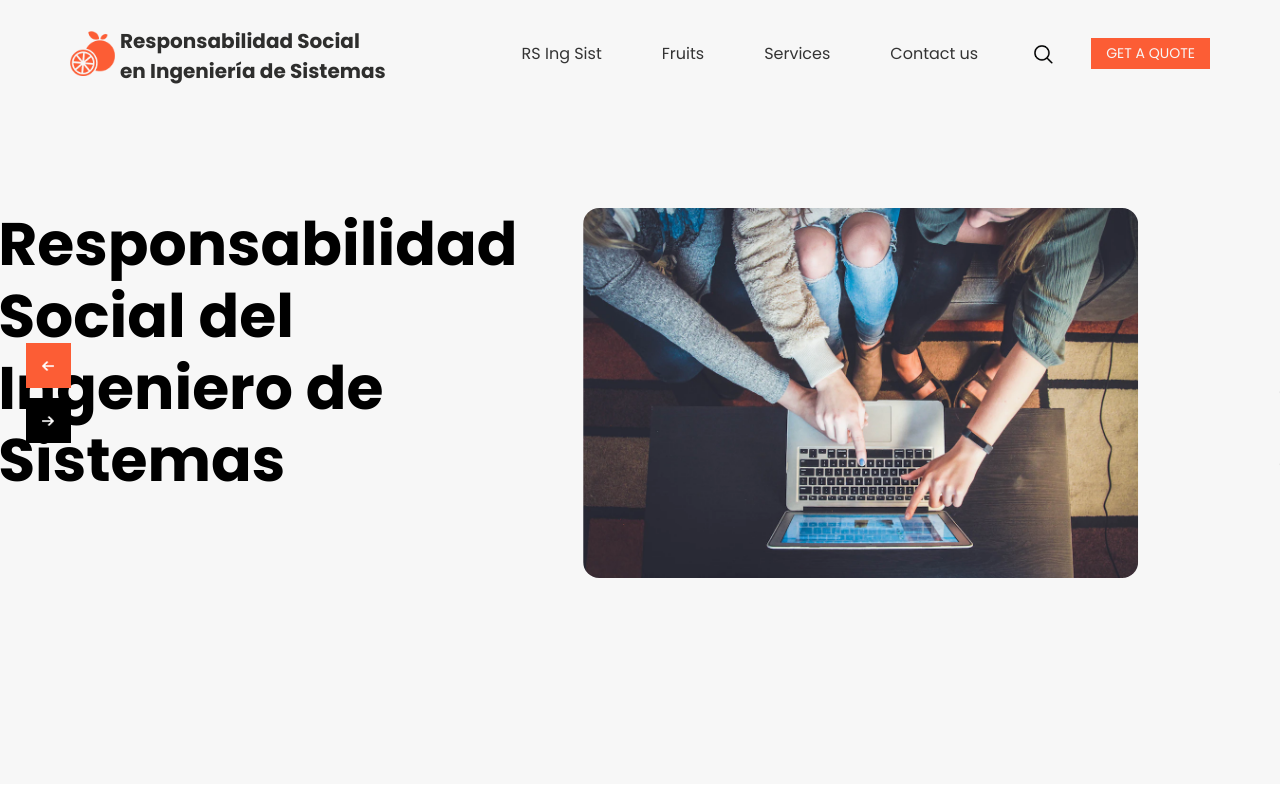
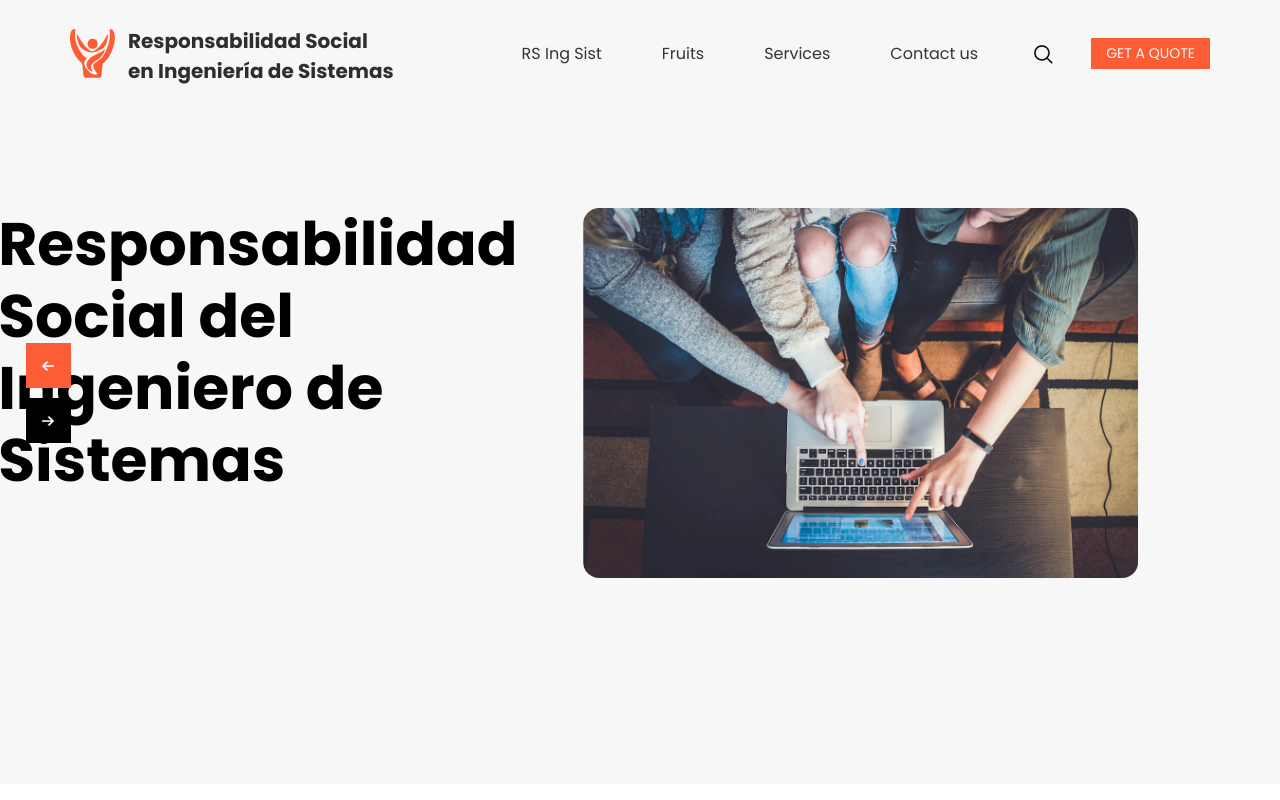
Before and after one commit to gustavoam-asdf/social-responsibility, a website: page public/index.html in a window 1280 px wide. Shown: the top 800 px of the page. Drawn offline with nearby package versions, Linux system fonts and the light colour scheme; some packages are replaced by stand-ins of ours.

Commit message:
add logo

```diff
--- a/public/index.html
+++ b/public/index.html
@@ -36,8 +36,9 @@
 		<header class="header_section">
 			<div class="container">
 				<nav class="navbar navbar-expand-lg custom_nav-container pt-3">
-					<a class="navbar-brand" href="index.html" style="text-transform: none;">
-						<img src="images/logo.png" alt="" /><span>
+					<a class="navbar-brand" href="index.html" style="text-transform: none;display: flex; gap: .5rem;">
+						<img src="images/main/logo.svg" alt="" />
+						<span>
 							Responsabilidad Social <br> en Ingeniería de Sistemas
 						</span>
 					</a>
```
Also changed, not shown: public/images/main/logo.svg (added).
